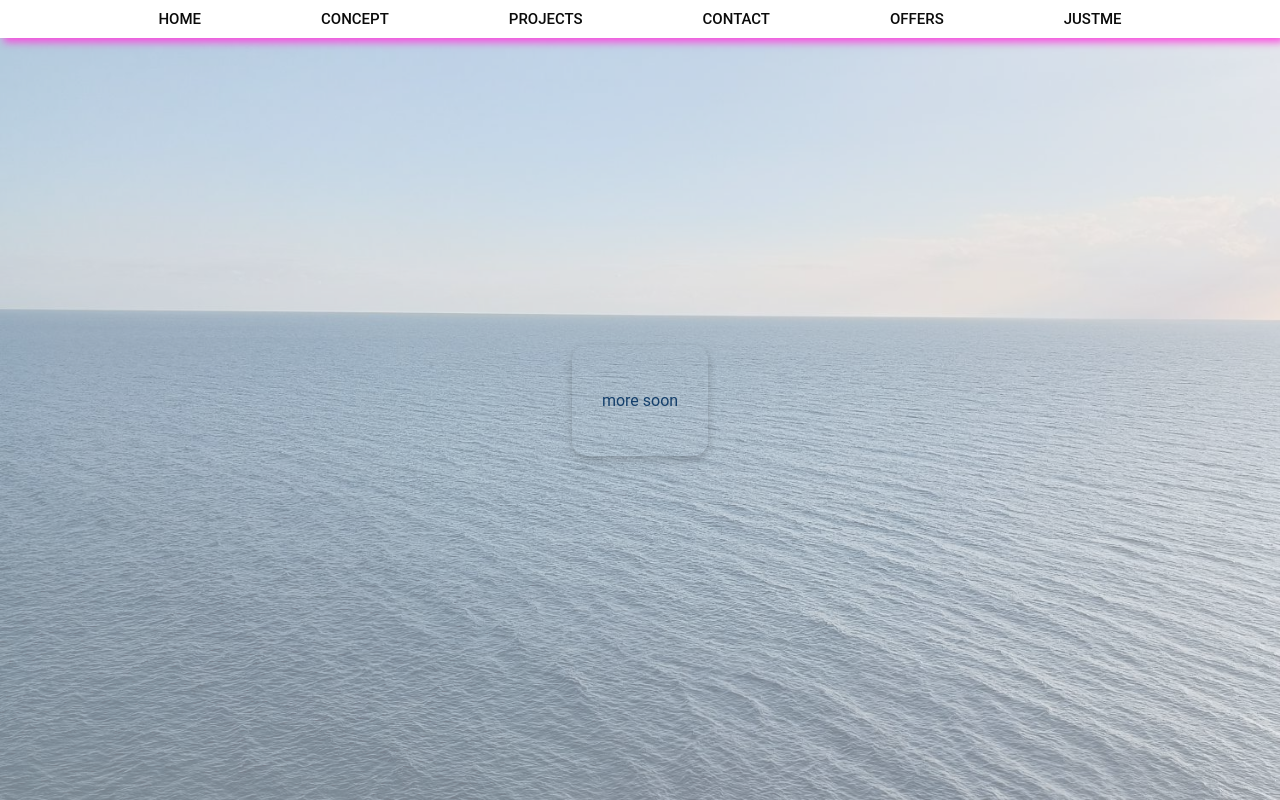
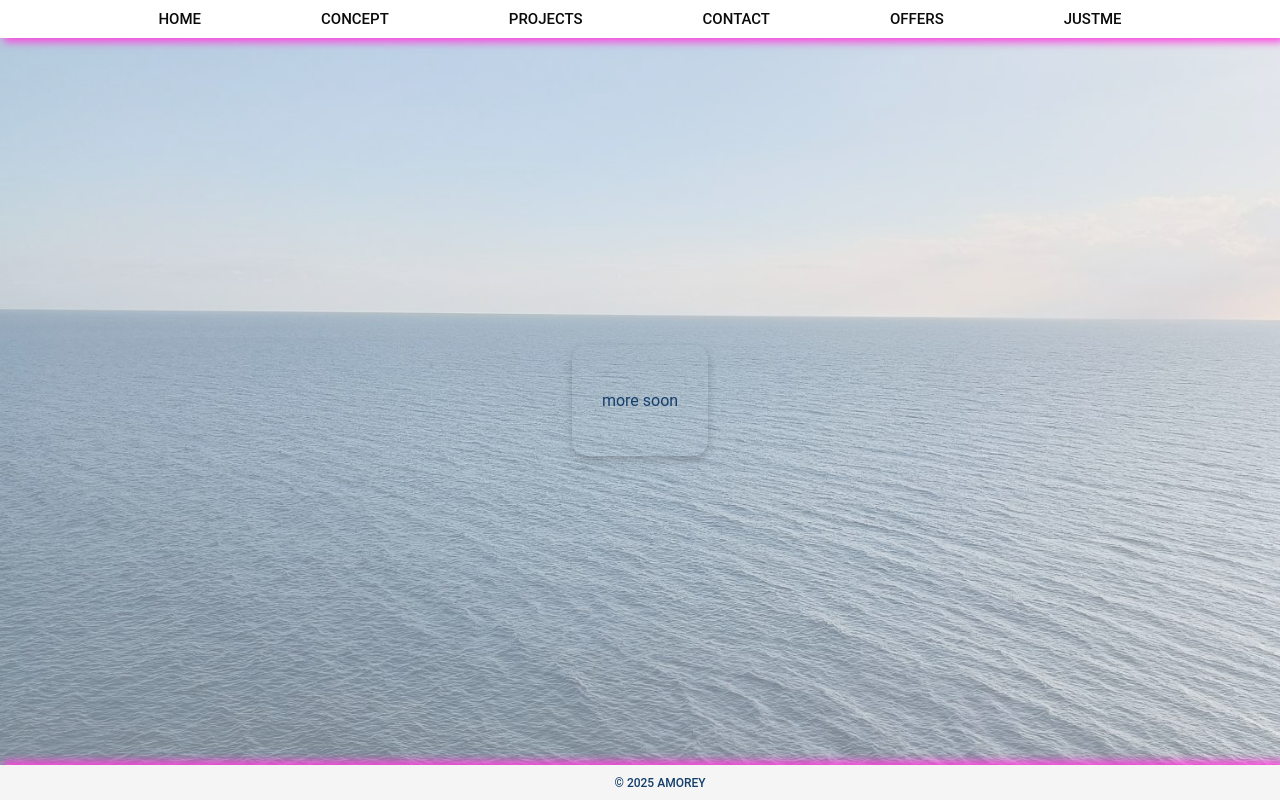
Before and after one commit to alicemorey/amoreywebdesign, a plain HTML site: page offers.html in a window 1280 px wide. Drawn offline with Linux system fonts and the light colour scheme.

Commit message:
Update offers.html

```diff
--- a/offers.html
+++ b/offers.html
@@ -133,5 +133,10 @@
         </p>
     </div>
 </div>
+<footer>
+<nav class="navbar-bottom">
+<ul>© 2025 AMOREY</ul>
+</nav>
 
+</footer>
 </html>
```
